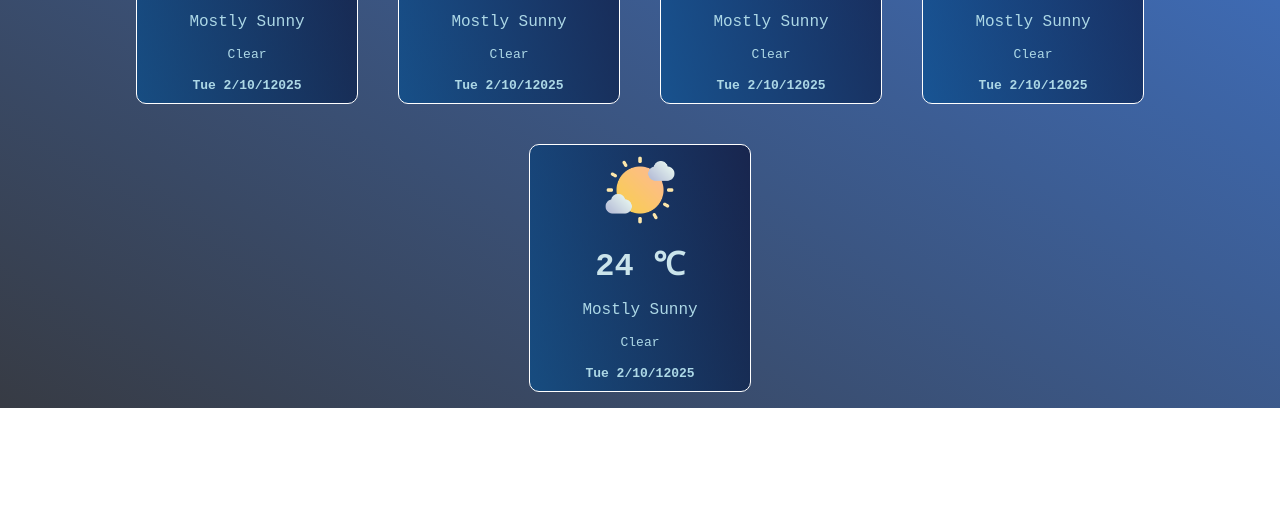
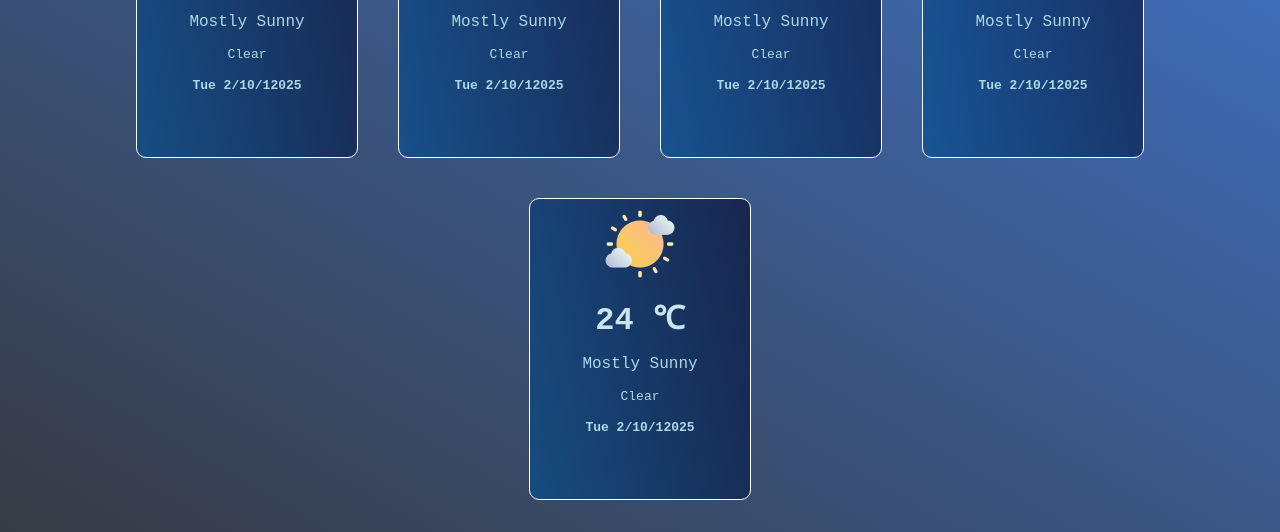
Before and after one commit to vandanafuloria/weather-forecast, a website built with webpack: page src/index.html in a window 1280 px wide. Shown: the part 674-1206 px from the top of the page. Before the commit the page ends 1082 px from the top, so only its background shows below. Built offline with nearby package versions, Linux system fonts and the light colour scheme; no server answers.

Commit message:
added padding to the cards

```diff
--- a/src/styles.css
+++ b/src/styles.css
@@ -191,6 +191,7 @@ justify-content: center;  /* vertical alignment */
 align-items: center;
 margin-top: 5rem;
 padding:1rem;
+padding-bottom: 2rem;
 
 
 
@@ -205,6 +206,7 @@ padding:1rem;
    width: 10%;
     max-width:250px;
     min-width: 200px;
+    padding-bottom: 4rem;
 
     font-family: monospace;
     font-weight: lighter;
```
